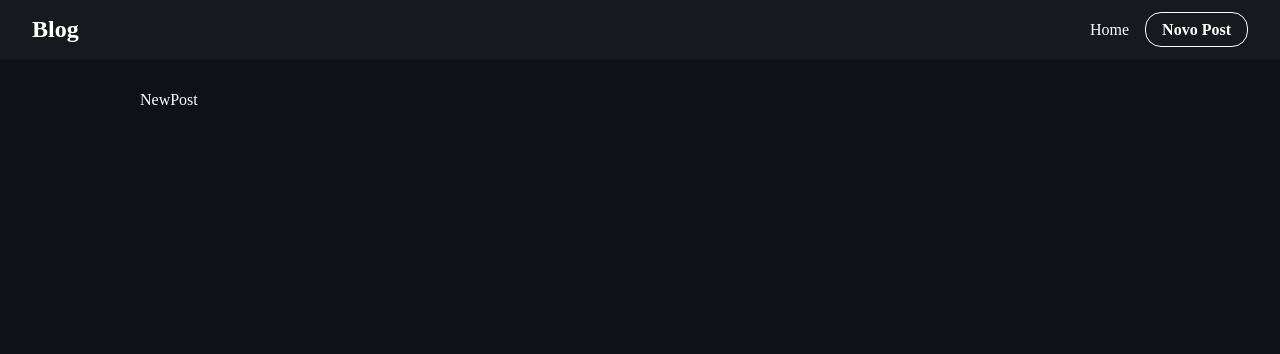
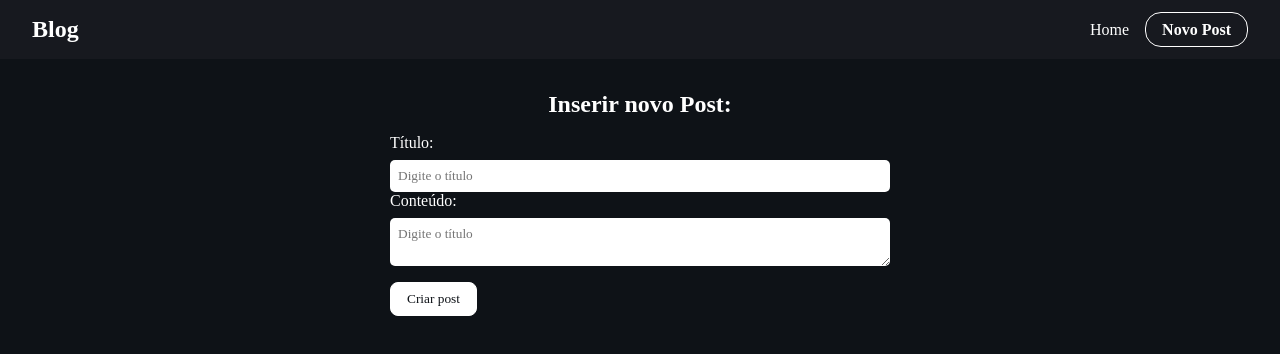
Before and after one commit to Mathh19/React-e-Axios, a React (Vite) app: page /new in a window 1280 px wide. Shown: the top 354 px of the page. Built offline with nearby package versions, Linux system fonts and the light colour scheme; a web font is replaced by a local one.

Commit message:
Stylization made from route to create post

```diff
--- a/src/routes/NewPost/index.tsx
+++ b/src/routes/NewPost/index.tsx
@@ -1,5 +1,18 @@
+import './styles.css';
+
 export const NewPost = () => {
   return (
-    <div>NewPost</div>
+    <div className="new-post">
+      <h2>Inserir novo Post:</h2>
+      <form>
+        <div className="form-control">
+          <label htmlFor="title">Título:</label>
+          <input type="text" name="title" id="title" placeholder="Digite o título" />
+          <label htmlFor="body">Conteúdo:</label>
+          <textarea name="body" id="body" placeholder="Digite o título"></textarea>
+        </div>
+        <input type="submit" value="Criar post" className='btn'/>
+      </form>
+    </div>
   )
 }
--- /dev/null
+++ b/src/routes/NewPost/styles.css
@@ -0,0 +1,45 @@
+.new-post h2 {
+  text-align: center;
+  margin-bottom: 1rem;
+}
+
+form {
+  max-width: 500px;
+  width: 100%;
+  margin: 0 auto;
+}
+
+.form-control {
+  display: flex;
+  flex-direction: column;
+  margin-bottom: 1rem;
+}
+
+.form-control label {
+  margin-bottom: .5rem;
+}
+
+.form-control input,
+.form-control textarea {
+  padding: .5rem;
+  border-radius: 5px;
+  border: none;
+}
+
+.btn {
+  background-color: #FFF;
+  color: #0e1217;
+  border: 1px solid #FFF;
+  opacity: 1;
+  padding: 0.5rem 1rem;
+  border-radius: 0.5rem;
+  max-width: 100px;
+  text-align: center;
+  cursor: pointer;
+  transition: 0.3s;
+}
+
+.btn:hover {
+  color: #FFF;
+  background-color: #0e1217;
+}
```
